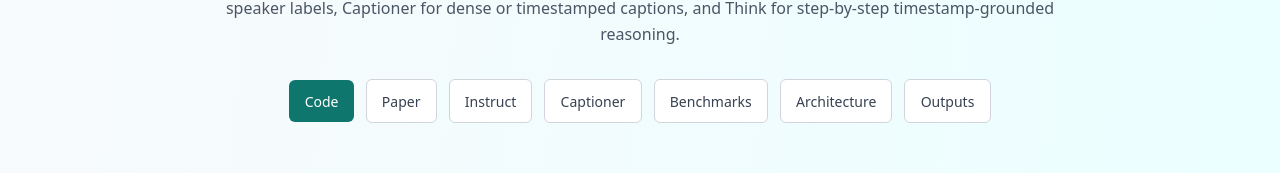
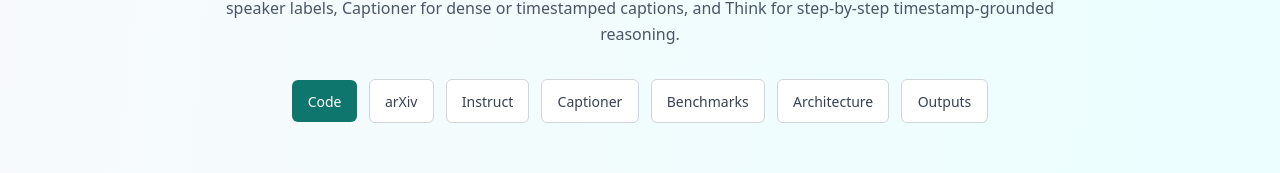
Before and after one commit to afnext-umd-nvidia/afnext-umd-nvidia.github.io, a Vue app: page / in a window 1280 px wide. Shown: the part 715-888 px from the top of the page. Built offline with nearby package versions, Linux system fonts and the light colour scheme.

Commit message:
Add arXiv link

```diff
--- a/src/App.vue
+++ b/src/App.vue
@@ -1,6 +1,6 @@
 <script setup lang="ts">
 const codeUrl = 'https://github.com/NVIDIA/audio-flamingo'
-const paperUrl = '/AF-Next.pdf'
+const arxivUrl = 'https://arxiv.org/abs/2604.10905'
 const instructUrl = 'https://huggingface.co/nvidia/audio-flamingo-next-hf'
 const captionerUrl = 'https://huggingface.co/nvidia/audio-flamingo-next-captioner-hf'
 
@@ -27,7 +27,7 @@ const authors = [
 
 const topLinks = [
   { label: 'Code', href: codeUrl, primary: true, external: true },
-  { label: 'Paper', href: paperUrl, primary: false, external: true },
+  { label: 'arXiv', href: arxivUrl, primary: false, external: true },
   { label: 'Instruct', href: instructUrl, primary: false, external: true },
   { label: 'Captioner', href: captionerUrl, primary: false, external: true },
   { label: 'Benchmarks', href: '#benchmarks', primary: false, external: false },
```
